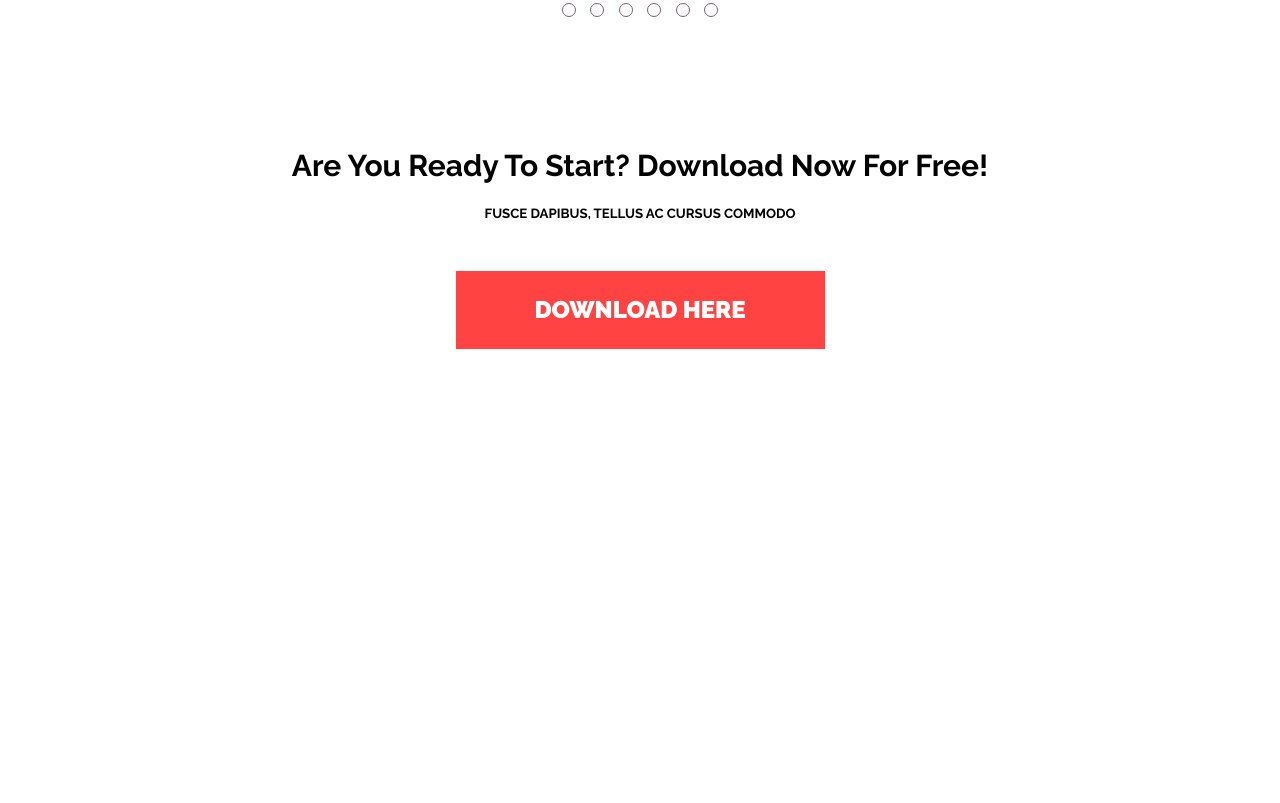
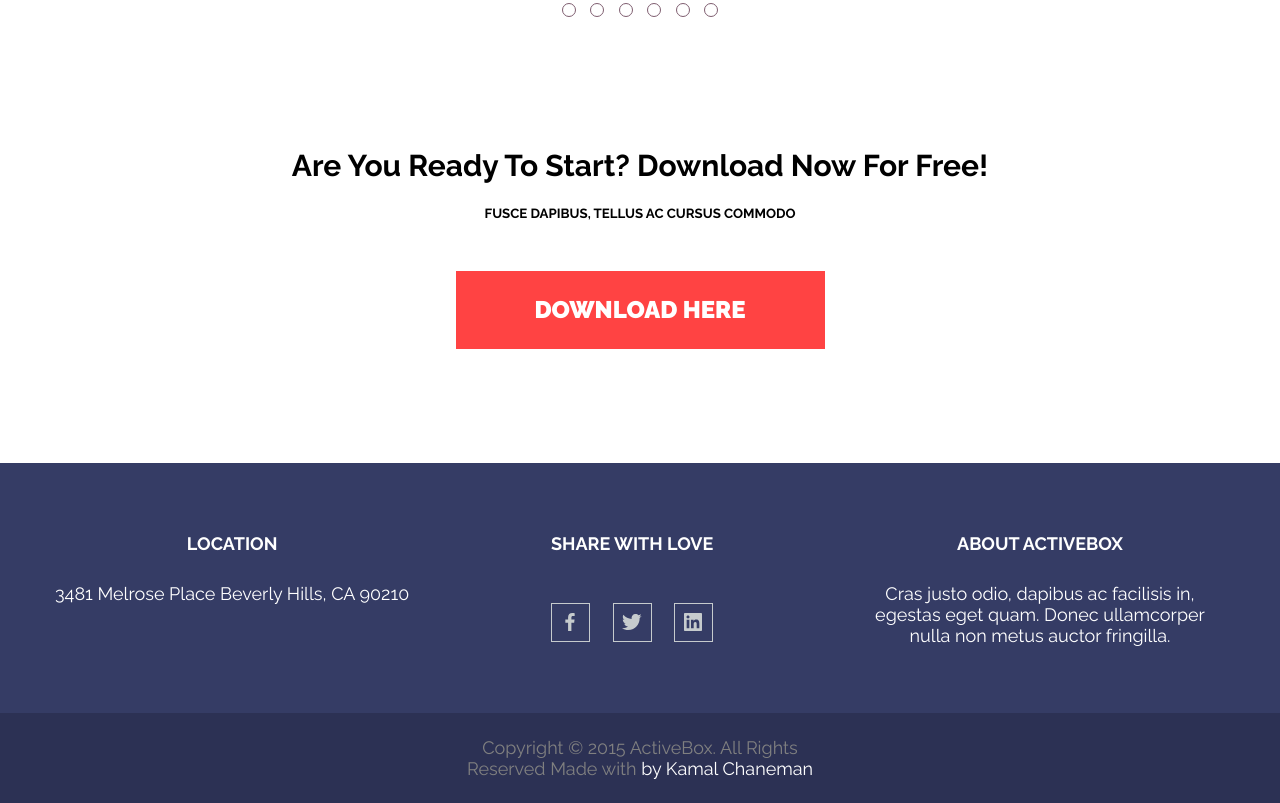
Before and after one commit to leshaluffscats/TMShomework, a website: page activebox/index.html in a window 1280 px wide. Shown: the part 3799-4602 px from the top of the page. Before the commit the page ends 4262 px from the top, so only its background shows below. Drawn offline with Linux system fonts and the light colour scheme.

Commit message:
full desktop website

```diff
--- a/activebox/index.html
+++ b/activebox/index.html
@@ -11,6 +11,7 @@
 	<link rel="stylesheet" href="styles/gallery.css">
 	<link rel="stylesheet" href="styles/people.css">
 	<link rel="stylesheet" href="styles/testimonials.css">
+	<link rel="stylesheet" href="styles/footer.css">
 	<title>Document</title>
 </head>
 
@@ -251,6 +252,38 @@
 			<button class="testimonials-container__download-button">download here</button>
 		</section>
 	</main>
+	<footer class="footer">
+		<section class="subcontainer">
+			<div class="footer__information">
+				<h5 class="footer__title">Location</h5>
+				<h5 class="footer__desc">
+					3481 Melrose Place
+					Beverly Hills, CA 90210
+				</h5>
+			</div>
+			<div class="footer__information">
+				<h5 class="footer__title">Share with Love</h5>
+				<div class="footer__img">
+					<img src="img/facebook_icon.svg" alt="facebook">
+					<img src="img/twitter_icon.svg" alt="twiiter">
+					<img src="img/linkedin_icon.svg" alt="linkedin">
+				</div>
+			</div>
+			<div class="footer__information">
+				<h5 class="footer__title">About ActiveBox</h5>
+				<h5 class="footer__desc">
+					Cras justo odio, dapibus ac facilisis in, egestas eget quam. Donec ullamcorper nulla non metus
+					auctor fringilla.
+				</h5>
+			</div>
+		</section>
+		<div class="footer__copyrights">
+			<h5 class="footer__text">
+				Copyright © 2015 ActiveBox. All Rights Reserved
+				Made with <span>by Kamal Chaneman</span>
+			</h5>
+		</div>
+	</footer>
 </body>
 
 </html>
--- /dev/null
+++ b/activebox/styles/footer.scss
@@ -0,0 +1,63 @@
+@import "var.scss";
+
+.footer {
+    font-family: 'Raleway', sans-serif;
+    color: #fff;
+    background: #353C65;
+    padding-top: 70px;
+
+    .subcontainer {
+        display: flex;
+        justify-content: space-between;
+        flex-wrap: wrap;
+        margin-bottom: 67px;
+
+        .footer__title {
+            text-transform: uppercase;
+            font-size: $h5-size;
+            font-weight: 700;
+            margin-bottom: 29px;
+            text-align: center;
+        }
+
+        .footer__img {
+            display: flex;
+            justify-content: space-between;
+
+            img {
+                margin-top: 20px;
+            }
+        }
+
+        .footer__desc {
+            font-size: $h5-size;
+            font-weight: 400;
+            text-align: center;
+        }
+
+        .footer__information {
+            max-width: 370px;
+        }
+    }
+
+    &__copyrights {
+        background: #2C3154;
+        display: flex;
+        justify-content: center;
+        align-items: center;
+        height: 90px;
+
+        .footer__text {
+            font-weight: 400;
+            font-size: $h5-size;
+            text-align: center;
+            max-width: 370px;
+            color: #808080;
+
+            span {
+                color: #fff;
+            }
+        }
+    }
+
+}
--- a/activebox/styles/people.scss
+++ b/activebox/styles/people.scss
@@ -12,7 +12,7 @@
 }
 
 .bio {
-    max-width: 270px;
+    max-width: $person-article-width;
 
     &__title {
         font-size: $h4-size;
```
Also changed, not shown: activebox/styles/footer.css (added), activebox/styles/gallery.css, activebox/styles/header.css, 2 other files.
